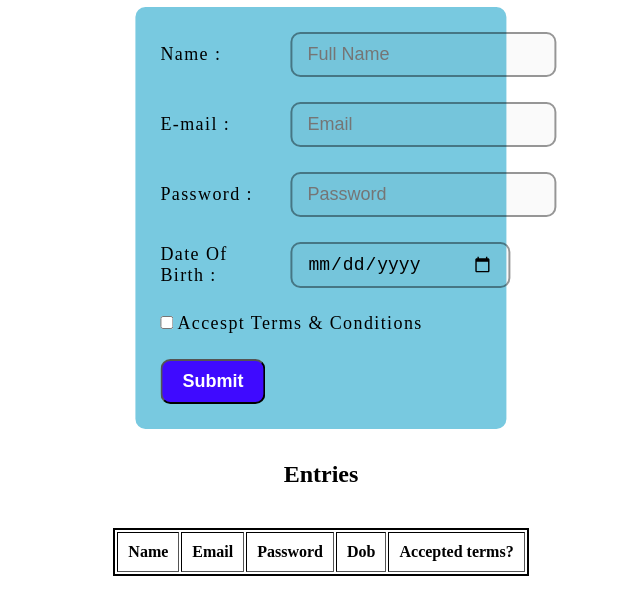
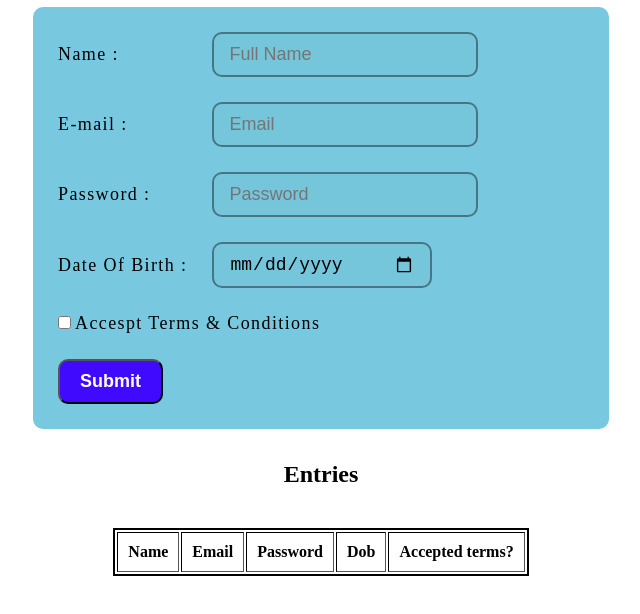
Before and after one commit to chintu99n/wd1010, a plain HTML site: page index.html in a window 1280 px wide. Shown: the part 94-708 px from the top of the page, without its empty margins (319-959 px from the left). Drawn offline with Linux system fonts and the light colour scheme.

Commit message:
Update style.css

```diff
--- a/style.css
+++ b/style.css
@@ -8,7 +8,7 @@ body{
 }
 .box{
   background-color: rgb(120, 201, 224);
-  width: 29%;
+  width: 45%;
   border-radius: 10px;
   position: relative;
   left: 50%;
```
